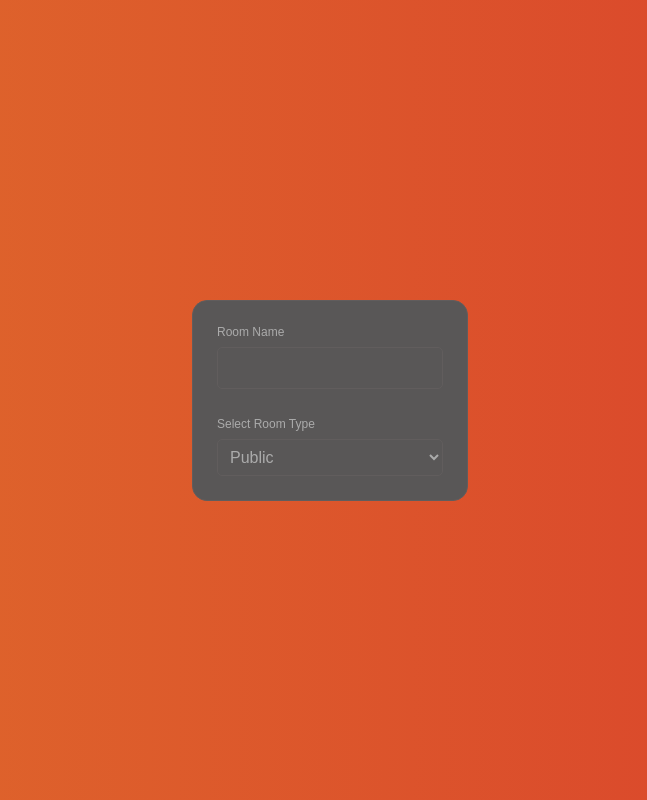
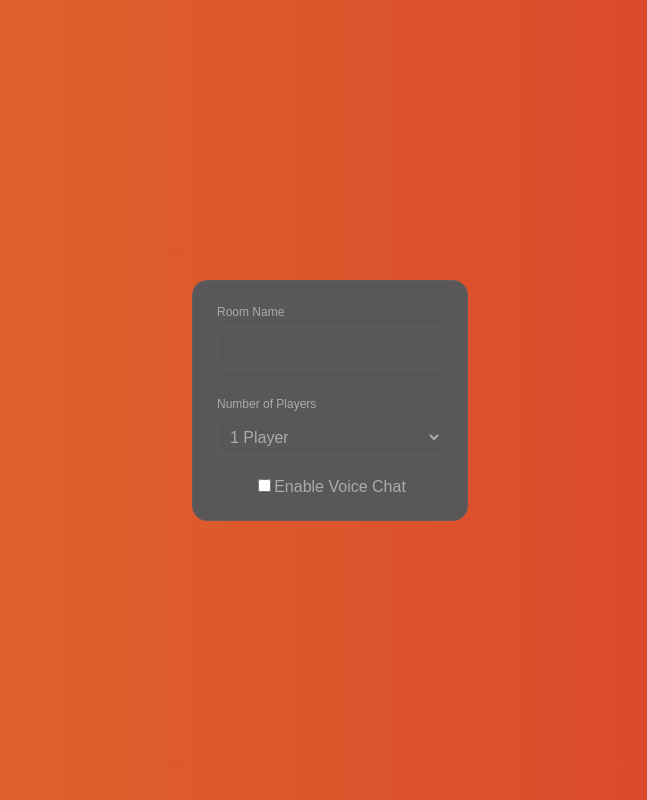
Before and after one commit to Jdd2020/Lunch-Klub, a React (Vite) app in the folder client/: page /create-room in a window 1280 px wide. Shown: the whole page, without its empty margins (310-957 px from the left). Built offline with nearby package versions, Linux system fonts and the light colour scheme.

Commit message:
Checkbox component

```diff
--- /dev/null
+++ b/client/src/component/checkbox/index.tsx
@@ -0,0 +1,31 @@
+import "./index.css";
+
+type CheckboxProps = {
+    id?: string;
+    className?: string;
+    name?: string;
+    style?: React.CSSProperties;
+    checked?: boolean;
+    label: string;
+    onChange: (event: React.ChangeEvent<HTMLInputElement>) => void;
+};
+
+const Checkbox = ({ id, className, name, style, checked, label, onChange }: CheckboxProps) => {
+    return (
+        <div className={`checkbox-container ${className}`} id={id} style={style}>
+            <input
+                type="checkbox"
+                className="checkbox-input"
+                name={name}
+                id={id}
+                checked={checked}
+                onChange={onChange}
+            />
+            <label className="checkbox-label" htmlFor={id}>
+                {label}
+            </label>
+        </div>
+    );
+};
+
+export default Checkbox;
--- a/client/src/component/select/index.tsx
+++ b/client/src/component/select/index.tsx
@@ -1,4 +1,9 @@
 import "./index.css";
+
+type SelectOption = {
+    value: string;
+    label: string;
+};
 
 type SelectProps = {
     id?: string;
@@ -7,7 +12,7 @@ type SelectProps = {
     style?: React.CSSProperties;
     value?: string;
     placeholder?: string;
-    options: { value: string; label: string }[];
+    options: SelectOption[];
     label: string;
     onChange: (event: React.ChangeEvent<HTMLSelectElement>) => void;
 };
@@ -18,11 +23,13 @@ const Select = ({ id, className, name, style, value, options, label, onChange }:
         <div className="select-container" id={id} style={style}>
             <label className="select-label">{label}</label>
             <select onChange={onChange} className={`select-input ${className}`} name={name} value={value} id={id}>
-                {options.map((option) => (
-                    <option key={option.value} value={option.value}>
-                        {option.label}
-                    </option>
-                ))}
+                {
+                    options.map((option) => (
+                        <option key={option.value} value={option.value}>
+                            {option.label}
+                        </option>
+                    ))
+                }
             </select>
         </div >
     );
--- a/client/src/rooms/create/index.tsx
+++ b/client/src/rooms/create/index.tsx
@@ -1,7 +1,19 @@
 import Card from "../../component/card";
+import Checkbox from "../../component/checkbox";
 import CenterAlign from "../../component/containers/center-align";
 import Select from "../../component/select";
 import TextInput from "../../component/text-input";
+
+const playerOption = [
+    { value: "1", label: "1 Player" },
+    { value: "2", label: "2 Players" },
+    { value: "3", label: "3 Players" },
+    { value: "4", label: "4 Players" },
+    { value: "5", label: "5 Players" },
+    { value: "6", label: "6 Players" },
+    { value: "7", label: "7 Players" },
+    { value: "8", label: "8 Players" }
+]
 
 
 const CreateRoom = () => {
@@ -10,12 +22,13 @@ const CreateRoom = () => {
             <Card>
                 <TextInput label="Room Name" />
                 <Select
-                    label="Select Room Type"
-                    options={[
-                        { value: "public", label: "Public" },
-                        { value: "private", label: "Private" },
-                    ]}
+                    label="Number of Players"
+                    options={playerOption}
                     onChange={(event) => console.log(event.target.value)}
+                />
+                <Checkbox
+                    label="Enable Voice Chat"
+                    onChange={(event) => console.log(event.target.checked)}
                 />
             </Card>
         </CenterAlign>
```
Also changed, not shown: client/src/component/checkbox/index.css (added).
